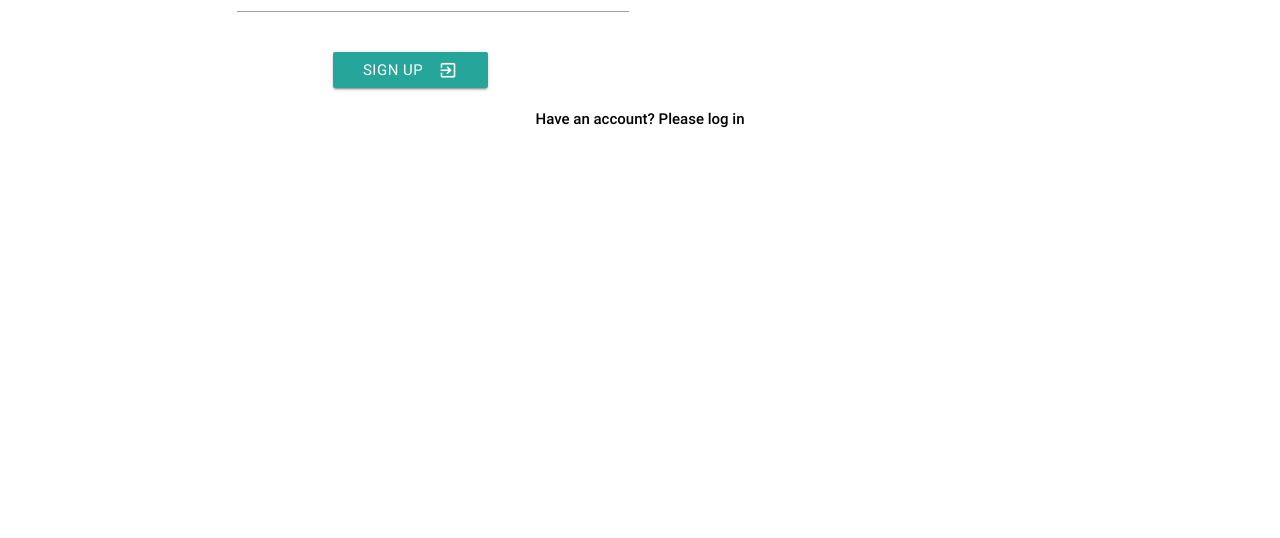
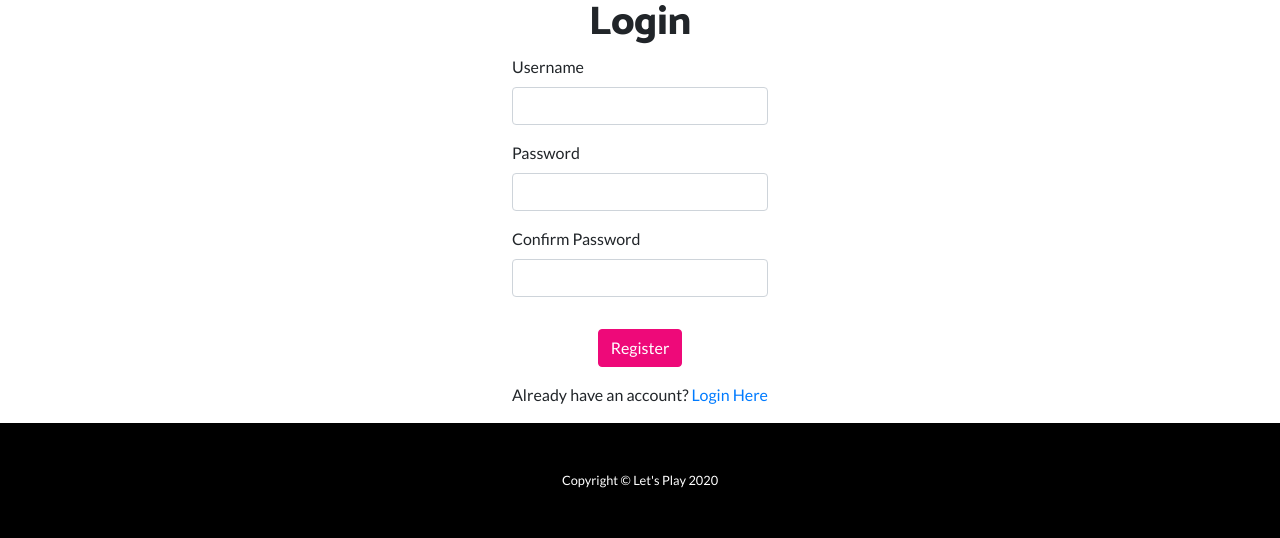
Before and after one commit to jumboduck/lets-play, a Flask app: page /register in a window 1280 px wide. Shown: the part 397-935 px from the top of the page. Before the commit the page ends 525 px from the top, so only its background shows below. Run offline with Flask 2, Linux system fonts and the light colour scheme; some libraries are stand-ins or nearby versions.

Commit message:
Add styling and basic contents to register.html

```diff
--- a/static/css/style.css
+++ b/static/css/style.css
@@ -59,6 +59,10 @@ body {
     background-image: url("https://res.cloudinary.com/andy-osborne/image/upload/v1594023556/Hackathon/INdex/photo-of-kids-jumping-together-3311695_1_1_jftkr0.jpg");
 }
 
+.register-banner {
+    background-image: url("https://res.cloudinary.com/andy-osborne/image/upload/v1594038361/Hackathon/INdex/mosaic-alien-on-wall-1670977_2_1_boqivg.jpg");
+}
+
 /* Styling for list of activities */
 
 .activities {
--- a/templates/public/register.html
+++ b/templates/public/register.html
@@ -1,35 +1,46 @@
-<!DOCTYPE html>
-<html lang="en">
-<head>
-    <meta charset="UTF-8">
-    <meta name="viewport" content="width=device-width, initial-scale=1.0">
-    <meta http-equiv="X-UA-Compatible" content="ie=edge">
+{% extends 'public/base.html' %}
 
-    <link href="https://fonts.googleapis.com/icon?family=Material+Icons" rel="stylesheet">
-    <link rel="stylesheet" href="https://cdnjs.cloudflare.com/ajax/libs/materialize/0.100.2/css/materialize.min.css">
+{% block title%}Let's Play | Register{% endblock %}
 
-    <link rel="stylesheet" href="{{ url_for('static', filename='styles.css') }}" type="text/css" />
-    <link rel="stylesheet" href="https://maxcdn.bootstrapcdn.com/font-awesome/4.7.0/css/font-awesome.min.css" type="text/css" />
-    <title>Caribbean Recipes</title>
-</head>
-<body class="bg-image">
+{% block header %}
 
-    <div class="container col s4 offset-s8"><span class="flow-text"></span>
+<header class="register-banner banner-settings text-center text-white">
+    <div class="banner-content">
+      <div class="container-fluid">
+        <h1 class="masthead-heading mb-0">Let's Play</h1>
+        <h2 class="masthead-subheading mb-0">Be Creative and Have Fun!</h2>
+        <a href="#" class="btn btn-primary btn-xl rounded-pill mt-5">Learn More</a>
+      </div>
+    </div>
+  </header>
 
-        <form action="{{ url_for('register') }}" method="POST" class="col s12 m6 center-align">
+{% endblock %}
 
-            <a id="link-text" href="{{ url_for('index') }}" style="text-decoration: none; color: white;">
-                <h1 class="font-color">
-                    Caribbean Recipes (This is strange. /Pasha)
-                </h1>
-            </a>
+{% block content %}
 
-            <h4 class="font-color">Register</h4>
+<div class="row no-gutters login-image b-image d-flex justify-content-center">
+    <div class="col-12 col-lg-3 text-center">
+        <div class="container-fluid center-form">
+            <div class="header">
+                <h1>Login</h1>
+            </div>
+            <div class="row">
+                <div class="col-12 d-flex justify-content-center text-sm-center text-lg-left">
+                    <form action="{{ url_for('register') }}" method="POST">
+                        <fieldset class="form-group">
+                            <div class="form-group">
+                                <label class="form-control-label" for="username">Username</label>
+                                <input class="form-control" type="text" name="username" id="username" required>
+                            </div>
 
-            <div class="row">
-                <div class="input-field text-center font-color col s6">
-                    <i class="material-icons prefix">account_circle</i>
-                    <input id="username" name="username" type="text" class="validate font-color" placeholder="Username" required>
+                            <div class="form-group">
+                                <label class="form-control-label" for="password">Password</label>
+                                <input class="form-control" type="password" name="password" id="password" required>
+                            </div>
+                            <div class="form-group">
+                                <label class="form-control-label" for="confirm-password">Confirm Password</label>
+                                <input class="form-control" type="password" name="confirm-password" id="confirm-password" required>
+                            </div>
 
                             {% with messages = get_flashed_messages() %}
                             {% if messages %}
@@ -45,43 +56,20 @@
                             {% endif %}
                         {% endwith %}
 
-                    <!-- messages are not defined at this point!!!
-                        {% for message in messages %}
-                            <h5 class="font3">
-                            {{ message }}
-                            </h5>
-                        {% endfor %}
-                    -->
-
+                        </fieldset>
+                        <div class="form-group text-center">
+                            <button class="btn btn-primary" type="submit">Register</button>
+                        </div>
+                        <div class="text-center">
+                            <p>Already have an account? <a href="{{url_for('login')}}">Login Here</a></p>
+                        </div>
+                    </form>
+                </div>
+            </div>
+        </div>
     </div>
 </div>
 
-            <div class="row">
-                <div class="input-field text-center font-color col s6">
-                    <i class="material-icons prefix">vpn_key</i>
-                    <input id="password" name="password" type="password" class="validate font-color" placeholder="Password" required>
-                </div>
-            </div>
 
-            <div class="row">
-                <div class="col s6 ">
-                    <button class="btn waves-effect waves-light" type="submit" name="action">
-                        Sign Up
-                        <i class="material-icons right">exit_to_app</i>
-                    </button>
-                </div>
-            </div>
 
-            <div>
-                <a style="text-decoration: none; color: black;" class="font-color link-text" href="{{url_for('login')}}">
-                    <strong>Have an account? Please log in</strong>
-                </a>
-            </div>
-        </form>
-
-    </div>
-
-    <script src="https://cdnjs.cloudflare.com/ajax/libs/jquery/3.3.1/jquery.min.js"></script>
-    <script src="https://cdnjs.cloudflare.com/ajax/libs/materialize/1.0.0/js/materialize.min.js"></script>
-</body>
-</html>
+{% endblock %}
```
Lines whose indentation alone changed are shown as unchanged.
